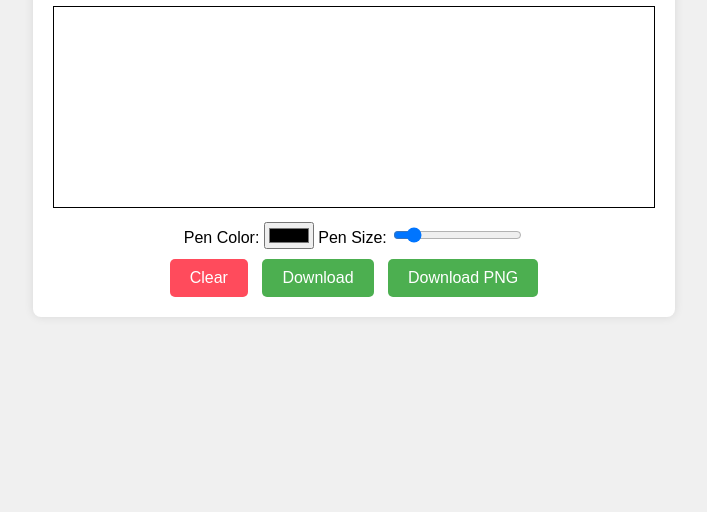
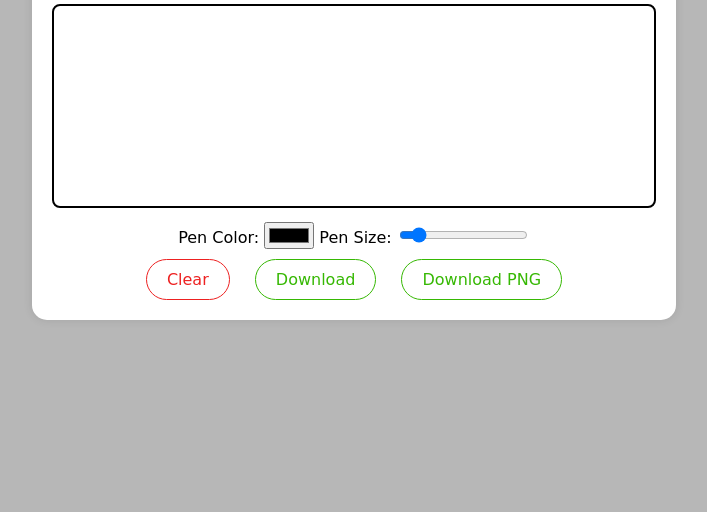
Before and after one commit to adhikariaashish/signature-app, a plain HTML site: page index.html in a window 1280 px wide. Shown: the part 288-800 px from the top of the page, without its empty margins (286-993 px from the left). Drawn offline with Linux system fonts and the light colour scheme.

Commit message:
final commit

```diff
--- a/script.js
+++ b/script.js
@@ -96,7 +96,7 @@ document.addEventListener("DOMContentLoaded", function() {
         const dataURL = tempCanvas.toDataURL('image/png');
         const link = document.createElement('a');
         link.href = dataURL;
-        link.download = 'signature_with_white_bg.png';
+        link.download = 'signature.jpg';
         link.click();
     });
 });
--- a/style.css
+++ b/style.css
@@ -1,28 +1,33 @@
+*{
+    font-family: cursive;
+}
 body {
     display: flex;
     justify-content: center;
     align-items: center;
     height: 100vh;
     margin: 0;
-    background-color: #f0f0f0;
+    background-color: #b7b7b7;
     font-family: Arial, sans-serif;
 }
 .container {
     text-align: center;
     background: white;
     padding: 20px;
-    border-radius: 8px;
+    border-radius: 15px;
     box-shadow: 0 0 10px rgba(0, 0, 0, 0.1);
 }
 canvas {
-    border: 1px solid #000;
+    border: 2px solid #000;
     cursor: crosshair;
+    border-radius: 8px;
 }
 .controls {
     margin: 10px 0;
 }
 .error-message {
     color: red;
+    font-size: 1.5rem;
     font-weight: bold;
     margin-top: 10px;
     display: none;
@@ -31,18 +36,34 @@ canvas {
     margin-top: 10px;
 }
 button {
-    margin: 0 5px;
+    margin: 0 10px;
     padding: 10px 20px;
     font-size: 16px;
     border: none;
-    border-radius: 5px;
+    border-radius: 50px;
     cursor: pointer;
 }
-#clear {
-    background-color: #ff4b5c;
-    color: white;
+
+#clear{
+    background-color: white;
+    color: rgb(237, 33, 33);
+    border :1px solid rgb(237, 33, 33);
+    transition: background-color 0.3s ease, color 0.3s ease;
 }
+
 #download, #download-white-bg{
-    background-color: #4caf50;
-    color: white;
+background-color:white ;
+color: rgb(54, 184, 3);
+border: 1px solid rgb(54, 184, 3);
+transition: background-color 0.3s ease, color 0.3s ease;
 }
+
+#clear:hover{
+background-color: rgb(237, 33, 33);
+color: white;
+}
+#download:hover, #download-white-bg:hover{
+background-color: rgb(54, 184, 3);
+color:white ;
+
+}
```
